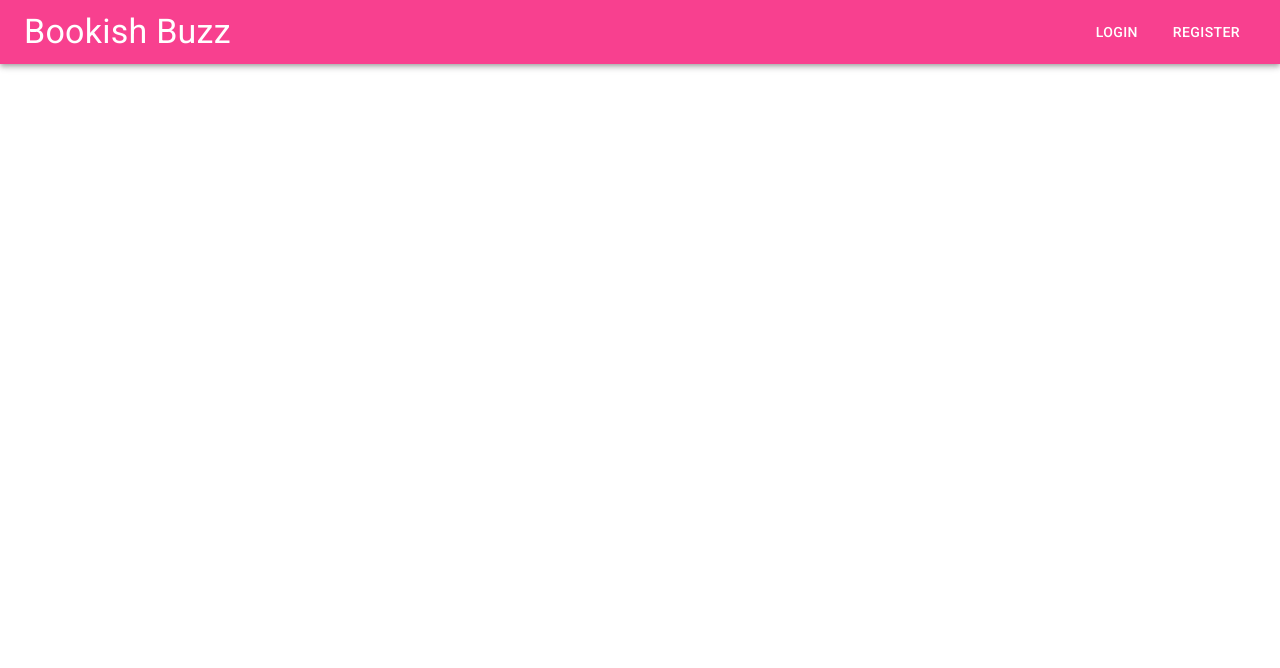
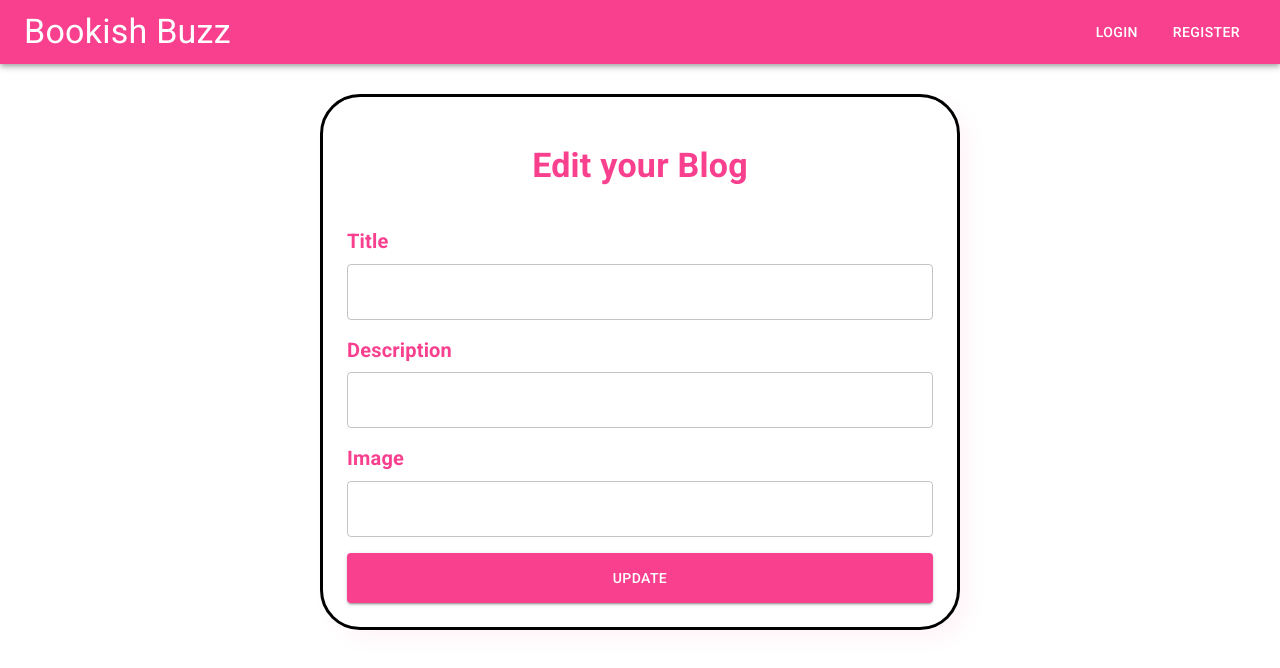
Before and after one commit to ayushmakafle/BookishBuzz, a React (Create React App) app in the folder client/: page /blog-details/1 in a window 1280 px wide. Shown: the top 668 px of the page. Built offline with nearby package versions, Linux system fonts and the light colour scheme; no server answers.

Commit message:
update blog

```diff
--- a/client/src/App.js
+++ b/client/src/App.js
@@ -7,6 +7,7 @@ import Login from "./pages/Login";
 import Blogs from "./pages/Blogs";
 import UserBlog from "./pages/UserBlog";
 import CreateBlog from "./pages/CreateBlog";
+import BlogDetails from "./pages/BlogDetails";
 
 function App() {
   return (
@@ -19,6 +20,7 @@ function App() {
         <Route path = '/blogs' element={<Blogs />}/>
         <Route path = '/my-blogs' element={<UserBlog />}/>
         <Route path = '/create-blog' element={<CreateBlog />}/>
+        <Route path = '/blog-details/:id' element={<BlogDetails />}/>
 
         <Route path = '/login' element={<Login/>}/>
         <Route path = '/register' element={<Register/>}/>
--- a/client/src/components/BlogCard.js
+++ b/client/src/components/BlogCard.js
@@ -8,12 +8,32 @@ import Avatar from '@mui/material/Avatar';
 import Typography from '@mui/material/Typography';
 import { red } from '@mui/material/colors';
 import moment from 'moment';
+import { Box, IconButton } from '@mui/material';
+import DeleteForeverIcon from '@mui/icons-material/DeleteForever';
+import EditIcon from '@mui/icons-material/Edit';
+import { useNavigate } from 'react-router-dom';
 
-const BlogCard = ({ title, description, image, username, time }) => {
+const BlogCard = ({ title, description, image, username, time,id, isUser }) => {
+
+  const navigate = useNavigate()
   const formattedDate = moment(time).format('YYYY-MM-DD HH:mm:ss');
+
+  const handleEdit = () => {
+    navigate(`/blog-details/${id}`)
+  }
 
   return (
     <Card sx={{ width: '100%', margin: 'auto', mt: 2, padding: 2, boxShadow: '5px 5px 10px #ccc', ':hover:': { boxShadow: '10px 10px 20px #ccc' } }}>
+      {isUser && (
+        <Box display={'flex'}>
+          <IconButton onClick = {handleEdit} sx={{ marginLeft: 'auto' }}>
+            <EditIcon  sx={{ color: '#f8408f' }} />
+          </IconButton>
+          <IconButton>
+            <DeleteForeverIcon sx={{ color: '#f8408f' }} />
+          </IconButton>
+        </Box>
+        )}
       <CardHeader
         avatar={<Avatar sx={{ bgcolor: red[500] }} aria-label="recipe">{username}</Avatar>}
         title={username}
--- /dev/null
+++ b/client/src/pages/BlogDetails.js
@@ -0,0 +1,147 @@
+import React, { useEffect, useState } from 'react'
+import axios from 'axios'
+import { useParams,useNavigate } from 'react-router-dom'
+import { Box, Button, InputLabel, TextField, Typography } from "@mui/material";
+import { toast } from "react-toastify";
+
+const BlogDetails = () => {
+
+    const navigate = useNavigate();
+    const [blog,setBlog] = useState({})
+    const id = useParams().id
+    const [inputs, setInputs] = useState({});
+
+    //get blog details
+    const getBlogDetail = async() => {
+        try{
+            const {data} = await axios.get(`/api/v1/blog/get-blog/${id}`)
+            if(data?.success){
+                setBlog(data?.blog)
+                setInputs({
+                    title:data.blog.title,
+                    description:data.blog.description,
+                    image:data?.blog.image
+                })
+            }
+        }catch(error){
+            console.log(error)
+    }
+    }
+
+    useEffect(() => {
+        getBlogDetail()
+    }, [id])
+
+  // Input change
+  const handleChange = (e) => {
+    setInputs((prevState) => ({
+      ...prevState,
+      [e.target.name]: e.target.value,
+    }));
+  };
+
+  // Form submission
+  const handleSubmit = async (e) => {
+    e.preventDefault();
+    try {
+      const { data } = await axios.put(`/api/v1/blog/update-blog/${id}`, {
+        title: inputs.title,
+        description: inputs.description,
+        image: inputs.image
+      });
+      if (data?.success) {
+        toast.success("Blog updated successfully");
+        navigate("/my-blogs");
+      }
+    } catch (error) {
+      console.log(error);
+    }
+  };
+
+
+  return (
+    <>
+    <form onSubmit={handleSubmit}>
+      <Box
+        width={"50%"}
+        border={3}
+        borderRadius={10}
+        padding={3}
+        margin="auto"
+        boxShadow={"10px 10px 20px #fff5f8"}
+        display="flex"
+        flexDirection={"column"}
+        marginTop="30px"
+      >
+        <Typography
+          variant="h4"
+          textAlign={"center"}
+          fontWeight="bold"
+          padding={3}
+          color="#f8408f"
+        >
+          Edit your Blog
+        </Typography>
+        <InputLabel sx={{ mb: 1, mt: 2, fontSize: "20px", fontWeight: "bold", color: "#f8408f" }}>
+          Title
+        </InputLabel>
+        <TextField
+          name="title"
+          value={inputs.title}
+          onChange={handleChange}
+
+          variant="outlined"
+          required
+          sx={{
+            "& .MuiOutlinedInput-root.Mui-focused .MuiOutlinedInput-notchedOutline": {
+              borderColor: "#f8408f", // Pink border when selected
+            },
+          }}
+        />
+        <InputLabel sx={{ mb: 1, mt: 2, fontSize: "20px", fontWeight: "bold", color: "#f8408f" }}>
+          Description
+        </InputLabel>
+        <TextField
+          name="description"
+          value={inputs.description}
+          onChange={handleChange}
+
+          variant="outlined"
+          required
+          sx={{
+            "& .MuiOutlinedInput-root.Mui-focused .MuiOutlinedInput-notchedOutline": {
+              borderColor: "#f8408f",
+            },
+          }}
+        />
+        <InputLabel sx={{ mb: 1, mt: 2, fontSize: "20px", fontWeight: "bold", color: "#f8408f" }}>
+          Image
+        </InputLabel>
+        <TextField
+          name="image"
+          value={inputs.image}
+          onChange={handleChange}
+
+          variant="outlined"
+          required
+          sx={{
+            "& .MuiOutlinedInput-root.Mui-focused .MuiOutlinedInput-notchedOutline": {
+              borderColor: "#f8408f",
+            },
+          }}
+        />
+        <Button
+            type="submit"
+            color="primary"
+            variant="contained"
+            sx={{ backgroundColor: "#f8408f", mt: 2, height: '50px', '&:hover': { backgroundColor: "#d82776", },}}
+        >
+            UPDATE
+        </Button>
+      </Box>
+    </form>
+    </>
+  )
+}
+
+export default BlogDetails
--- a/client/src/pages/Blogs.js
+++ b/client/src/pages/Blogs.js
@@ -26,10 +26,12 @@ const Blogs = () => {
     <div style={{ margin: '30px' }}>
         {blogs && blogs.map(blog => (
             <BlogCard
+                id = {blog._id}
+                isUser = {localStorage.getItem('userId') === blog.user?._id}
                 title={blog.title}
                 description = {blog.description}
                 image = {blog.image}
-                username = {blog.user.username}
+                username={blog.user ? blog.user.username : 'Unknown User'}
                 time = {blog.createdAt}
             />
         ))}
--- a/client/src/pages/UserBlog.js
+++ b/client/src/pages/UserBlog.js
@@ -30,7 +30,8 @@ const UserBlog = () => {
         {blogs && blogs.length > 0 ? (
           blogs.map((blog) => (
             <BlogCard
-              key={blog._id}
+              id={blog?._id}
+              isUser = {true}
               title={blog.title}
               description={blog.description}
               image={blog.image}
```
